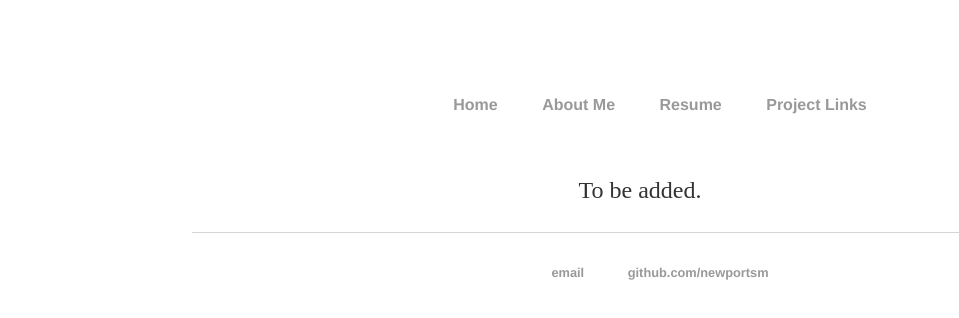
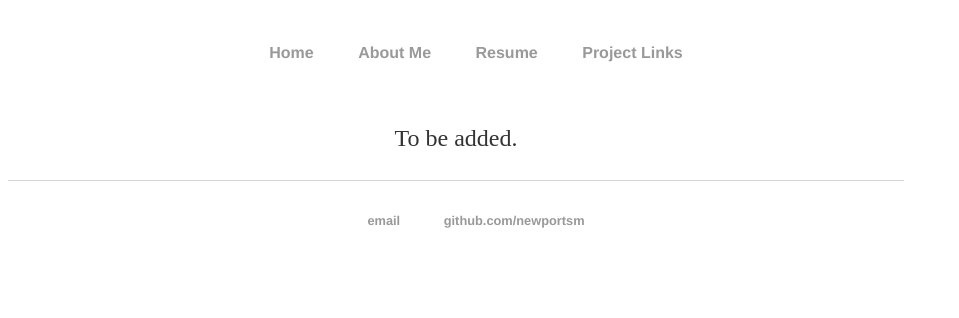
Before and after one commit to newportsm/newportsm.github.io, a plain HTML site: page index.html in a window 1280 px wide. Shown: the whole page, without its empty margins (0-959 px from the left). Drawn offline with Linux system fonts and the light colour scheme.

Commit message:
Update main.css

```diff
--- a/css/main.css
+++ b/css/main.css
@@ -1,5 +1,4 @@
 body {
-    margin: 60px auto;
     width: 70%;
     text-align: center;
 }
```
